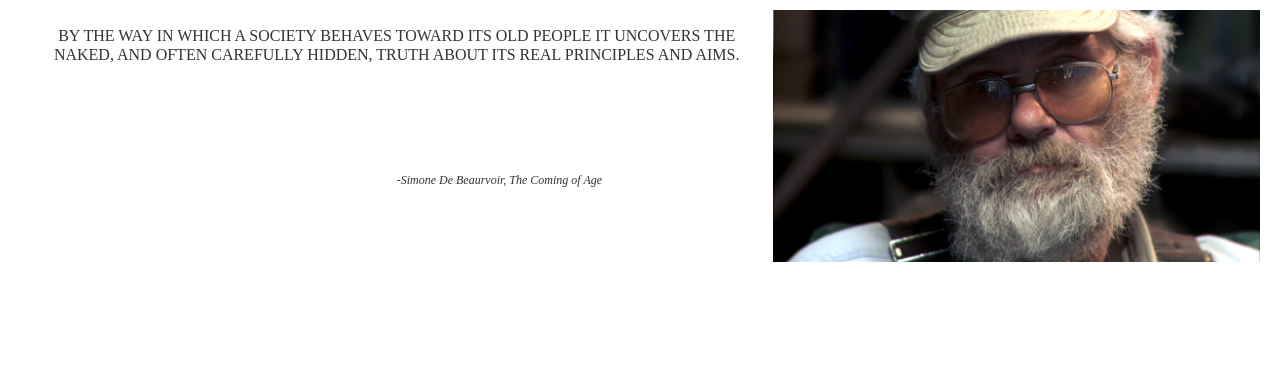
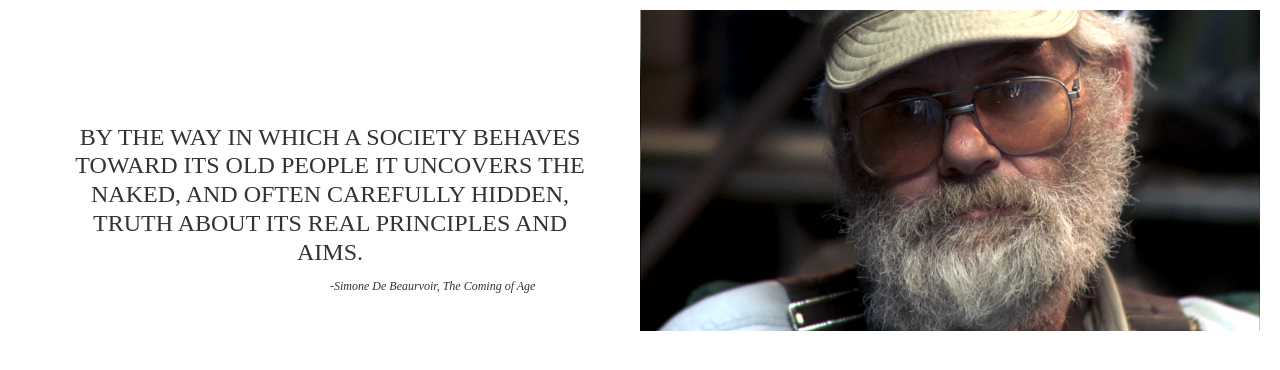
Before and after one commit to dhansenaz/theelders, a plain HTML site: page index.html in a window 1280 px wide. Drawn offline with Linux system fonts and the light colour scheme.

Commit message:
top flex box

```diff
--- a/index.html
+++ b/index.html
@@ -12,7 +12,7 @@
 
 <body>
     <div class='wrapper'>
-        <div>
+        <div class='text'>
             <!-- <img class='left' src='elderscover.jpg'> -->
             <p class='tagline'>BY THE WAY IN WHICH A SOCIETY BEHAVES TOWARD ITS OLD PEOPLE IT UNCOVERS THE NAKED, AND OFTEN CAREFULLY HIDDEN, TRUTH ABOUT ITS REAL PRINCIPLES AND AIMS.</p>
             <em><p class='author'>-Simone De Beaurvoir, The Coming of Age</p></em>
--- a/style.css
+++ b/style.css
@@ -8,8 +8,11 @@ body, html{
     display:flex;
     max-width: 100%;
     margin:0 auto;
-    justify-content: space-between;
+    justify-content: center;
+    flex-direction: row;
     margin-top:10px;
+    height:30%;
+    resize: vertical;
 
   }
   .right{
@@ -19,32 +22,28 @@ body, html{
 
   }
  .tagline{
-    /* display:inline-block; */
     color: #333;
-    /* z-index: 100; */
-    /* position: absolute; */
-    /* left: 0; */
-    /* top: 50%; */
-    /* transform: translateY(-50%); */
     text-align:center;
     line-height: 1.2;
-    font-size: 1rem;
-    /* justify-content: center; */
-    padding-left:10px;
-    padding-right:10px;
+    font-size: 1.5rem;
+    justify-content: center;
+    padding: 0px 50px 0px 50px;
     max-width: 100%;
     max-height: 58vh;
+    font-family: 'Times New Roman', Times, serif;
+    position: relative;
+    top: 50%;
+    transform: translateY(-50%);
+}
 
-    font-family: 'Times New Roman', Times, serif;
-    /* text-shadow: 1px 1px #777; */
-}
+
 .author{
     display:inline-block;
     color: #333;
     /* z-index: 100; */
     position: absolute;
     left: 50%;
-    top: 60%;
+    top: 80%;
     /* transform: translateY(-50%); */
     line-height: 1.2;
     font-size: .75rem;
@@ -56,6 +55,7 @@ body, html{
     display: inline-block;
     position: relative;
     line-height: 0;
+    width:70vw;
 }
 
   /* image slider */
```
